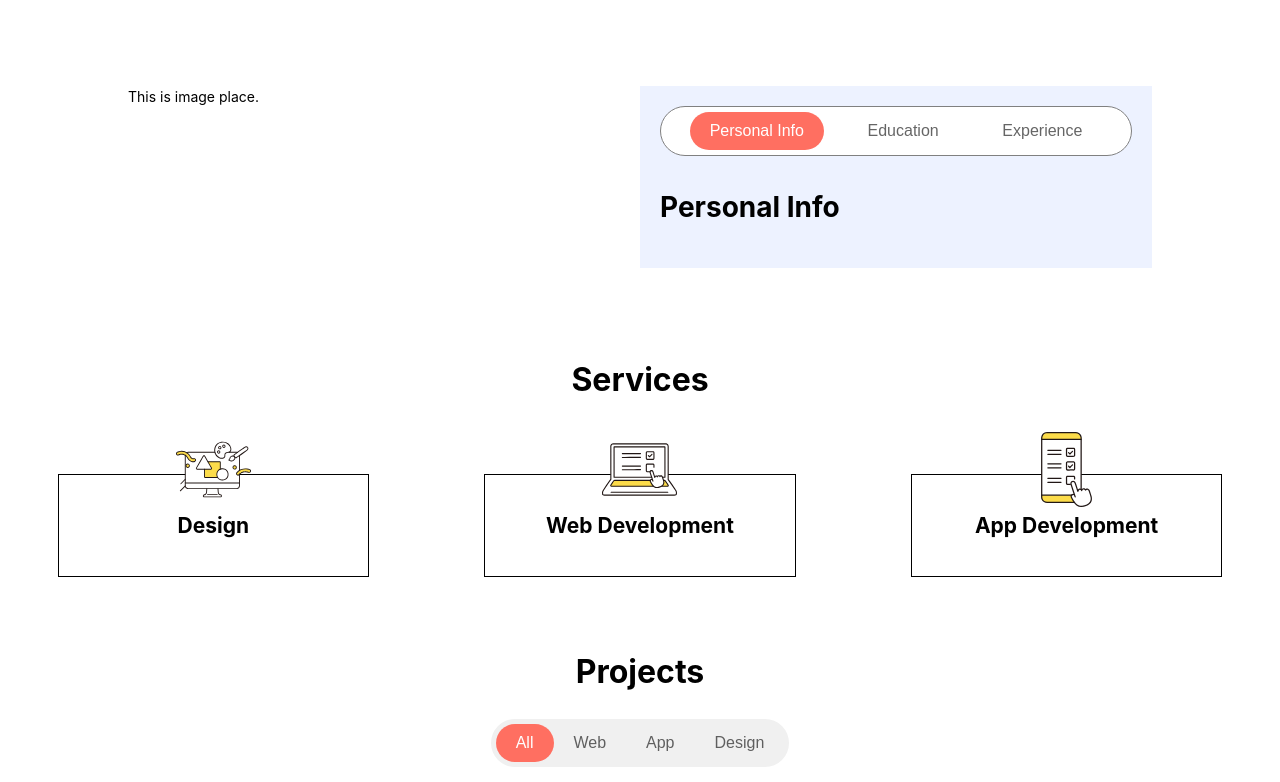
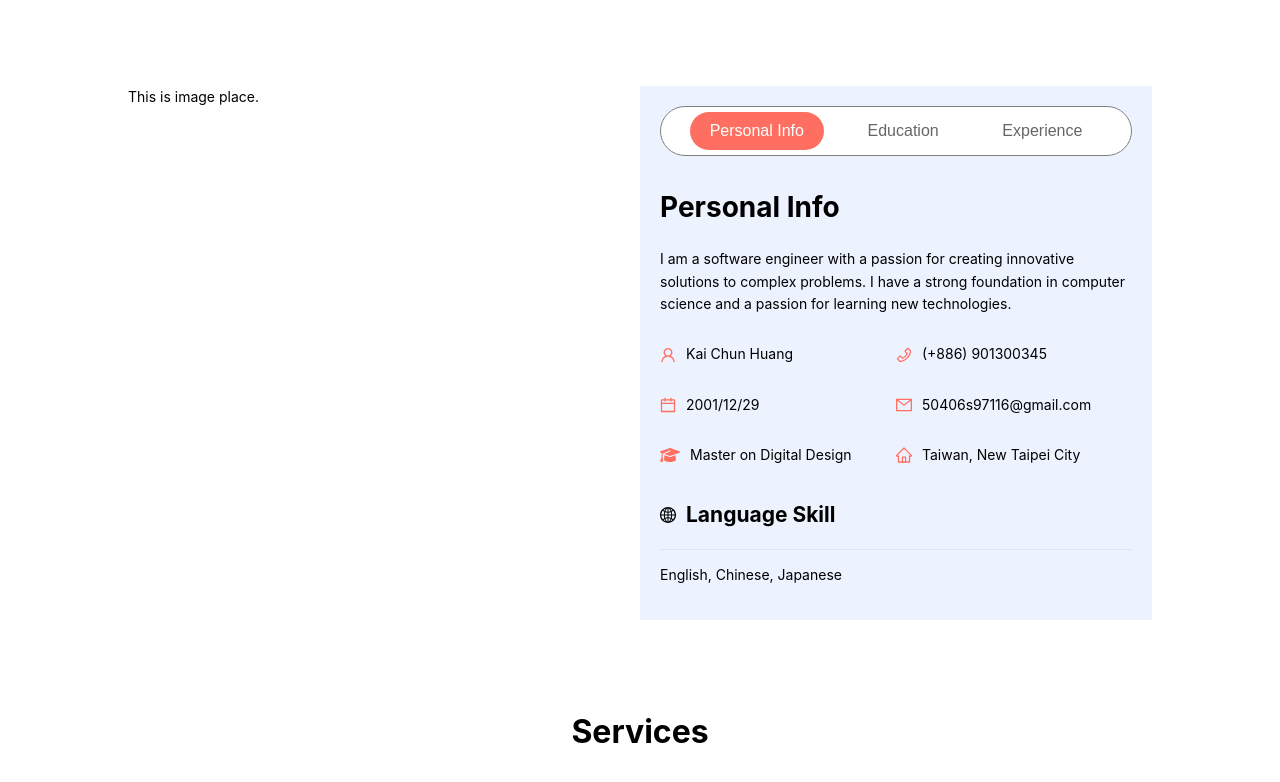
Before and after one commit to Charliebear520/myWebsite, a React (Vite) app: page / in a window 1280 px wide. Shown: the part 718-1500 px from the top of the page. Built offline with nearby package versions, Linux system fonts and the light colour scheme.

Commit message:
edit personalinfo page

```diff
--- a/src/components/AboutItem/about.module.css
+++ b/src/components/AboutItem/about.module.css
@@ -39,6 +39,16 @@
 .tabItemActive {
     opacity: 1;
     color: white;
+    background-color: #ff6f61; /* 胶囊的背景颜色 */
+}
+
+.tabSlider {
+    position: absolute;
+    bottom: 0;
+    height: 4px; /* 胶囊的高度 */
+    background-color: #ff6f61; /* 胶囊的颜色 */
+    border-radius: 20px; /* 胶囊的圆角 */
+    transition: all 0.3s ease; /* 动画效果 */
 }
 
 .tabContent {
@@ -49,10 +59,8 @@
 
 .slider {
     position: absolute;
-    height: 80%;
-    background-color: #ff6f61;
-    border-radius: 20px;
-    transition: all 0.3s ease-in-out;
-    top: 10%;
-    z-index: 0;
+    bottom: 0;
+    height: 4px;
+    background-color: #ff6f61; /* 或者您想要的颜色 */
+    transition: all 0.3s ease;
 }
--- a/src/components/AboutItem/index.jsx
+++ b/src/components/AboutItem/index.jsx
@@ -1,4 +1,5 @@
-import React, { useState, useRef, useEffect } from "react";
+import React, { useState } from "react";
+import { motion } from "framer-motion";
 import styles from "./about.module.css";
 import Personal from "../PersonalInfo";
 import Qualification from "../Education";
@@ -6,8 +7,6 @@ import Skills from "../Works";
 
 const AboutItem = () => {
   const [activeTab, setActiveTab] = useState("1");
-  const [sliderStyle, setSliderStyle] = useState({});
-  const tabRef = useRef(null);
 
   const items = [
     { key: "1", label: "Personal Info", component: <Personal /> },
@@ -15,37 +14,31 @@ const AboutItem = () => {
     { key: "3", label: "Experience", component: <Skills /> },
   ];
 
-  useEffect(() => {
-    if (tabRef.current) {
-      const activeButton = tabRef.current.querySelector(`.${styles.tabItemActive}`);
-      if (activeButton) {
-        setSliderStyle({
-          width: `${activeButton.offsetWidth}px`,
-          left: `${activeButton.offsetLeft}px`,
-        });
-      }
-    }
-  }, [activeTab]);
-
   return (
     <div className={styles.container}>
-      <div className={styles.tabContainer} ref={tabRef}>
+      <div className={styles.tabContainer}>
         {items.map((item) => (
-          <button
+          <motion.button
             key={item.key}
             onClick={() => setActiveTab(item.key)}
-            className={`${styles.tabItem} ${
-              activeTab === item.key ? styles.tabItemActive : ""
-            }`}
+            className={`${styles.tabItem} ${activeTab === item.key ? styles.tabItemActive : ""}`}
+            whileHover={{ scale: 1.05 }} // 鼠标悬停时放大
+            whileTap={{ scale: 0.95 }} // 点击时缩小
+            transition={{ type: "spring", stiffness: 300 }}
           >
             {item.label}
-          </button>
+          </motion.button>
         ))}
-        <div className={styles.slider} style={sliderStyle}></div>
       </div>
-      <div className={styles.tabContent}>
-        {items.find((item) => item.key === activeTab)?.component}
-      </div>
+      <motion.div
+        key={activeTab}
+        initial={{ opacity: 0 }} // 初始状态
+        animate={{ opacity: 1 }} // 动画状态
+        exit={{ opacity: 0 }} // 退出状态
+        transition={{ duration: 0.5 }} // 动画持续时间
+      >
+        {items.find(item => item.key === activeTab).component}
+      </motion.div>
     </div>
   );
 };
--- a/src/components/PersonalInfo/index.jsx
+++ b/src/components/PersonalInfo/index.jsx
@@ -1,7 +1,64 @@
-export default function Personal(){
-    return (
-        <div>
+import styles from "./personal.module.css";
+import { Divider, Row, Col } from "antd";
+import {
+  UserOutlined,
+  PhoneOutlined,
+  MailOutlined,
+  CalendarOutlined,
+  HomeOutlined,
+  GlobalOutlined,
+} from "@ant-design/icons";
+import { FontAwesomeIcon } from "@fortawesome/react-fontawesome";
+import { faGraduationCap } from "@fortawesome/free-solid-svg-icons";
+
+export default function Personal() {
+  return (
+    <div className={styles.container}>
+      <div>
         <h1>Personal Info</h1>
+        <p>
+          I am a software engineer with a passion for creating innovative
+          solutions to complex problems. I have a strong foundation in computer
+          science and a passion for learning new technologies.
+        </p>
+      </div>
+      <Row>
+        <Col span={12} className={styles.info}>
+          <UserOutlined style={{ fontSize: "16px", color: "#ff6f61" }} />
+          <p>Kai Chun Huang</p>
+        </Col>
+        <Col span={12} className={styles.info}>
+          <PhoneOutlined style={{ fontSize: "16px", color: "#ff6f61" }} />
+          <p>(+886) 901300345</p>
+        </Col>
+        <Col span={12} className={styles.info}>
+          <CalendarOutlined style={{ fontSize: "16px", color: "#ff6f61" }} />
+          <p>2001/12/29</p>
+        </Col>
+        <Col span={12} className={styles.info}>
+          <MailOutlined style={{ fontSize: "16px", color: "#ff6f61" }} />
+          <p>50406s97116@gmail.com</p>
+        </Col>
+        <Col span={12} className={styles.info}>
+          <FontAwesomeIcon
+            icon={faGraduationCap}
+            style={{ fontSize: "16px", color: "#ff6f61" }}
+          />
+          <p>Master on Digital Design</p>
+        </Col>
+        <Col span={12} className={styles.info}>
+          <HomeOutlined style={{ fontSize: "16px", color: "#ff6f61" }} />
+          <p>Taiwan, New Taipei City</p>
+        </Col>
+      </Row>
+      <div className={styles.language}>
+        <div className={styles.languagebox}>
+          <GlobalOutlined style={{ fontSize: "16px" }} />
+          <h2>Language Skill</h2>
         </div>
-    );
+        <Divider style={{ margin: "0" }} />
+        <p>English, Chinese, Japanese</p>
+      </div>
+    </div>
+  );
 }
--- /dev/null
+++ b/src/components/PersonalInfo/personal.module.css
@@ -0,0 +1,11 @@
+.info{
+    display: flex;
+    align-items: center;
+    gap: 10px;
+}
+
+.languagebox{
+    display: flex;
+    align-items: center;
+    gap: 10px;
+}
--- a/src/json/project.json
+++ b/src/json/project.json
@@ -51,7 +51,7 @@
     "image": "/projects/ifood.png",
     "category": "Design",
     "skills": ["Figma"],
-    "link": "https://lukui.vercel.app",
-    "github": "https://github.com/yunjie-lu/lukui"
+    "link": "https://www.figma.com/proto/xvghze7Axj4WFdp5okeAFO/%E6%8B%BE%E9%A3%9F%E5%85%B1%E4%BA%AB?page-id=0%3A1&node-id=16-233&node-type=canvas&viewport=332%2C259%2C0.07&t=PnqdwXLRikepltpl-1&scaling=scale-down&content-scaling=fixed&starting-point-node-id=45%3A170&show-proto-sidebar=1",
+    "github": "https://www.figma.com/proto/xvghze7Axj4WFdp5okeAFO/%E6%8B%BE%E9%A3%9F%E5%85%B1%E4%BA%AB?page-id=0%3A1&node-id=16-233&node-type=canvas&viewport=332%2C259%2C0.07&t=PnqdwXLRikepltpl-1&scaling=scale-down&content-scaling=fixed&starting-point-node-id=45%3A170&show-proto-sidebar=1"
   }
 ]
```
